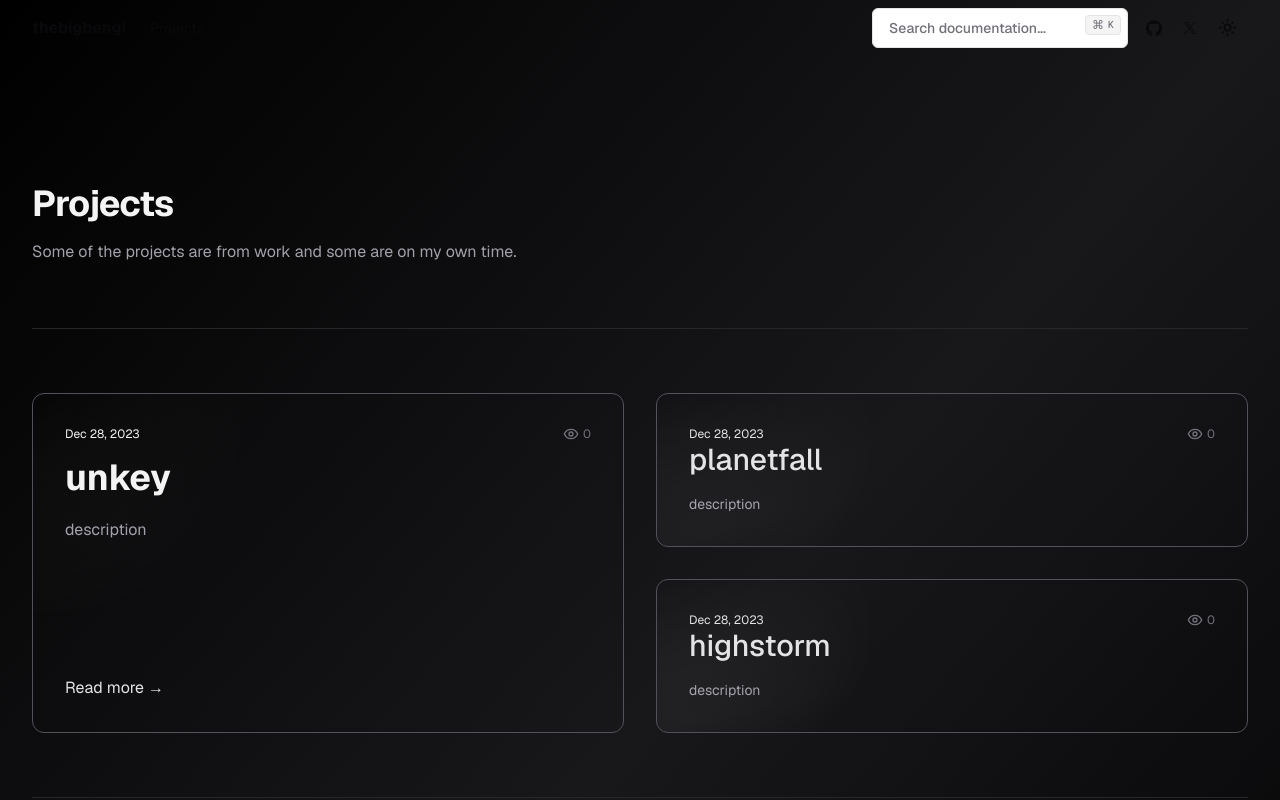
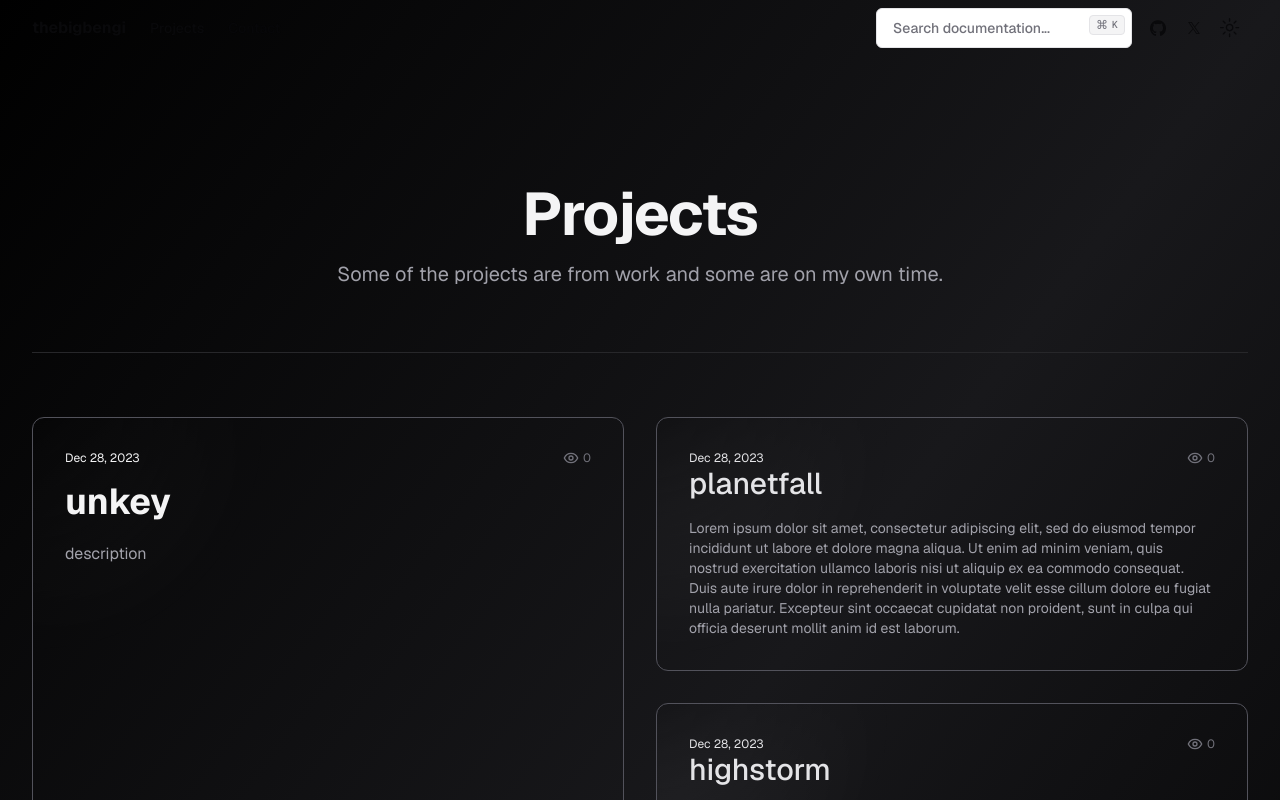
Before and after one commit to theBigBengi/thebigbengi.com, a Next.js app: page /projects in a window 1280 px wide. Shown: the top 800 px of the page. Built offline with nearby package versions, Linux system fonts and the light colour scheme; no server answers; the database is empty.

Commit message:
keep developing

```diff
--- a/app/(root)/layout.tsx
+++ b/app/(root)/layout.tsx
@@ -17,9 +17,9 @@
 
 export default function ExamplesLayout({ children }: ExamplesLayoutProps) {
   return (
-    <div className='bg-gradient-to-tl from-zinc-900/0 via-zinc-900 to-zinc-900/0'>
+    <div className='relative flex min-h-screen flex-col  bg-gradient-to-tl from-zinc-900/0 via-zinc-900 to-zinc-900/0'>
       <SiteHeader />
-      <section className='container'>{children}</section>
+      <main className='flex-1'>{children}</main>
       <SiteFooter />
     </div>
   );
--- a/app/(root)/projects/page.tsx
+++ b/app/(root)/projects/page.tsx
@@ -1,7 +1,7 @@
 import Link from "next/link";
 import React from "react";
 // import { allProjects } from "contentlayer/generated";
-
+import Balance from "react-wrap-balancer";
 import { Redis } from "@upstash/redis";
 import { Eye } from "lucide-react";
 import { Card } from "@/components/card";
@@ -9,7 +9,7 @@
 
 const redis = Redis.fromEnv();
 
-const allProjects = [
+export const allProjects = [
   {
     slug: "unkey",
     title: "unkey",
@@ -22,21 +22,24 @@
     title: "planetfall",
     published: true,
     date: new Date(),
-    description: "description",
+    description:
+      "Lorem ipsum dolor sit amet, consectetur adipiscing elit, sed do eiusmod tempor incididunt ut labore et dolore magna aliqua. Ut enim ad minim veniam, quis nostrud exercitation ullamco laboris nisi ut aliquip ex ea commodo consequat. Duis aute irure dolor in reprehenderit in voluptate velit esse cillum dolore eu fugiat nulla pariatur. Excepteur sint occaecat cupidatat non proident, sunt in culpa qui officia deserunt mollit anim id est laborum.",
   },
   {
     slug: "highstorm",
     title: "highstorm",
     published: true,
     date: new Date(),
-    description: "description",
+    description:
+      "diculus mus. Justo eget magna fermentum iaculis eu non diam phasellus vestibulum. Consectetur libero id faucibus nisl. Proin nibh nisl condimentum id venenatis a condimentum vitae sapien. Lorem ipsum dolor sit amet consectetur adipiscing elit pellentesque",
   },
   {
     slug: "unkey1",
     title: "unkey",
     published: true,
     date: new Date(),
-    description: "description",
+    description:
+      "c. Euismod lacinia at quis risus sed vulputate odio. Amet aliquam id diam maecenas ultricies mi eget. At risus viverra adipiscing at in tellus integer feugiat scelerisque. Magnis d",
   },
   {
     slug: "planetfall2",
@@ -50,7 +53,8 @@
     title: "highstorm",
     published: true,
     date: new Date(),
-    description: "description",
+    description:
+      "ue dignissim enim sit amet venenatis urna. Rutrum quisque non tellus orci ac. Egestas dui id ornare ar",
   },
   {
     slug: "unkey3",
@@ -125,16 +129,18 @@
     );
 
   return (
-    <>
+    <div className='container relative'>
       {/* <Navigation /> */}
       <div className='pt-20  space-y-8  md:space-y-16 md:pt-24 lg:pt-32'>
-        <div className='max-w-2xl mx-auto lg:mx-0'>
-          <h2 className='text-3xl font-bold tracking-tight text-zinc-100 sm:text-4xl'>
+        <div className='text-center mx-auto lg:mx-0'>
+          <h2 className='  md:text-6xl font-bold tracking-tight text-zinc-100 text-4xl'>
             Projects
           </h2>
-          <p className='mt-4 text-zinc-400'>
-            Some of the projects are from work and some are on my own time.
-          </p>
+          <Balance className='max-w-[750px] text-center text-lg text-muted-foreground sm:text-xl'>
+            <p className='mt-4 text-zinc-400'>
+              Some of the projects are from work and some are on my own time.
+            </p>
+          </Balance>
         </div>
         <div className='w-full h-px bg-zinc-800' />
 
@@ -220,6 +226,6 @@
           </div>
         </div>
       </div>
-    </>
+    </div>
   );
 }
--- a/app/layout.tsx
+++ b/app/layout.tsx
@@ -24,7 +24,7 @@
       <body
         className={cn(
           `${GeistSans.variable} ${GeistMono.variable}`,
-          "bg-black"
+          "min-h-screen font-sans antialiased bg-black"
         )}
       >
         <ThemeProvider
--- a/components/mobile-nav.tsx
+++ b/components/mobile-nav.tsx
@@ -10,6 +10,99 @@
 import { Icons } from "@/components/icons";
 import { Sheet, SheetTrigger, SheetContent } from "@/components/ui/sheet";
 import { Button } from "@/components/ui/button";
+import { linksConfig } from "@/config/links";
+import { ScrollArea } from "./ui/scroll-area";
+
+const allProjects = [
+  {
+    slug: "unkey",
+    title: "unkey",
+    published: true,
+    date: new Date(),
+    description: "description",
+  },
+  {
+    slug: "planetfall",
+    title: "planetfall",
+    published: true,
+    date: new Date(),
+    description:
+      "Lorem ipsum dolor sit amet, consectetur adipiscing elit, sed do eiusmod tempor incididunt ut labore et dolore magna aliqua. Ut enim ad minim veniam, quis nostrud exercitation ullamco laboris nisi ut aliquip ex ea commodo consequat. Duis aute irure dolor in reprehenderit in voluptate velit esse cillum dolore eu fugiat nulla pariatur. Excepteur sint occaecat cupidatat non proident, sunt in culpa qui officia deserunt mollit anim id est laborum.",
+  },
+  {
+    slug: "highstorm",
+    title: "highstorm",
+    published: true,
+    date: new Date(),
+    description:
+      "diculus mus. Justo eget magna fermentum iaculis eu non diam phasellus vestibulum. Consectetur libero id faucibus nisl. Proin nibh nisl condimentum id venenatis a condimentum vitae sapien. Lorem ipsum dolor sit amet consectetur adipiscing elit pellentesque",
+  },
+  {
+    slug: "unkey1",
+    title: "unkey",
+    published: true,
+    date: new Date(),
+    description:
+      "c. Euismod lacinia at quis risus sed vulputate odio. Amet aliquam id diam maecenas ultricies mi eget. At risus viverra adipiscing at in tellus integer feugiat scelerisque. Magnis d",
+  },
+  {
+    slug: "planetfall2",
+    title: "planetfall",
+    published: true,
+    date: new Date(),
+    description: "description",
+  },
+  {
+    slug: "highstorm3",
+    title: "highstorm",
+    published: true,
+    date: new Date(),
+    description:
+      "ue dignissim enim sit amet venenatis urna. Rutrum quisque non tellus orci ac. Egestas dui id ornare ar",
+  },
+  {
+    slug: "unkey3",
+    title: "unkey",
+    published: true,
+    date: new Date(),
+    description: "description",
+  },
+  {
+    slug: "planetfall3",
+    title: "planetfall",
+    published: true,
+    date: new Date(),
+    description: "description",
+  },
+  {
+    slug: "highstorme",
+    title: "highstorm",
+    published: true,
+    date: new Date(),
+    description: "description",
+  },
+  {
+    slug: "unkeye",
+    title: "unkey",
+    published: true,
+    date: new Date(),
+    description: "description",
+  },
+  {
+    slug: "planetfall3e",
+    title: "planetfalle",
+    published: true,
+    date: new Date(),
+    description: "description",
+  },
+  {
+    slug: "highstormee",
+    title: "highstorm",
+    published: true,
+    date: new Date(),
+    description: "description",
+  },
+];
 
 export function MobileNav() {
   const [open, setOpen] = React.useState(false);
@@ -21,7 +114,35 @@
           variant='ghost'
           className='mr-2 px-0 text-base hover:bg-transparent focus-visible:bg-transparent focus-visible:ring-0 focus-visible:ring-offset-0 md:hidden'
         >
-          <ViewVerticalIcon className='h-5 w-5' />
+          <svg
+            strokeWidth='1.5'
+            viewBox='0 0 24 24'
+            fill='none'
+            xmlns='http://www.w3.org/2000/svg'
+            className='h-5 w-5'
+          >
+            <path
+              d='M3 5H11'
+              stroke='currentColor'
+              strokeWidth='1.5'
+              strokeLinecap='round'
+              strokeLinejoin='round'
+            ></path>
+            <path
+              d='M3 12H16'
+              stroke='currentColor'
+              strokeWidth='1.5'
+              strokeLinecap='round'
+              strokeLinejoin='round'
+            ></path>
+            <path
+              d='M3 19H21'
+              stroke='currentColor'
+              strokeWidth='1.5'
+              strokeLinecap='round'
+              strokeLinejoin='round'
+            ></path>
+          </svg>
           <span className='sr-only'>Toggle Menu</span>
         </Button>
       </SheetTrigger>
@@ -31,9 +152,63 @@
           className='flex items-center'
           onOpenChange={setOpen}
         >
-          <Icons.logo className='mr-2 h-4 w-4' />
           <span className='font-bold'>{siteConfig.name}</span>
         </MobileLink>
+        <ScrollArea className='my-4 h-[calc(100vh-8rem)] pb-10 pl-6'>
+          <div className='flex flex-col space-y-3'>
+            {linksConfig.mainNav?.map(
+              (item) =>
+                item.href && (
+                  <MobileLink
+                    key={item.href}
+                    href={item.href}
+                    onOpenChange={setOpen}
+                  >
+                    {item.title}
+                  </MobileLink>
+                )
+            )}
+          </div>
+          <div className='flex flex-col space-y-2'>
+            {[
+              {
+                title: "Projects",
+                items: allProjects.map((p) => ({
+                  // label: p.title,
+                  title: p.title,
+                  href: `/projects/${p.slug}`,
+                  disabled: false,
+                })),
+              },
+            ].map((item, index) => (
+              <div key={index} className='flex flex-col space-y-3 pt-6'>
+                <h4 className='font-medium'>{item.title}</h4>
+                {item?.items?.length &&
+                  item.items.map((item) => (
+                    <React.Fragment key={item.href}>
+                      {!item.disabled &&
+                        (item.href ? (
+                          <MobileLink
+                            href={item.href}
+                            onOpenChange={setOpen}
+                            className='text-muted-foreground'
+                          >
+                            {item.title}
+                            {item.label && (
+                              <span className='ml-2 rounded-md bg-[#adfa1d] px-1.5 py-0.5 text-xs leading-none text-[#000000] no-underline group-hover:no-underline'>
+                                {item.label}
+                              </span>
+                            )}
+                          </MobileLink>
+                        ) : (
+                          item.title
+                        ))}
+                    </React.Fragment>
+                  ))}
+              </div>
+            ))}
+          </div>
+        </ScrollArea>
       </SheetContent>
     </Sheet>
   );
--- a/components/mode-toggle.tsx
+++ b/components/mode-toggle.tsx
@@ -1,7 +1,7 @@
 "use client";
 
 import * as React from "react";
-import { Moon, Sun } from "lucide-react";
+import { MoonIcon, SunIcon } from "@radix-ui/react-icons";
 import { useTheme } from "next-themes";
 
 import { Button } from "@/components/ui/button";
@@ -18,9 +18,9 @@
   return (
     <DropdownMenu>
       <DropdownMenuTrigger asChild>
-        <Button variant='ghost' size='icon'>
-          <Sun className='h-[1.2rem] w-[1.2rem] rotate-0 scale-100 transition-all dark:-rotate-90 dark:scale-0' />
-          <Moon className='absolute h-[1.2rem] w-[1.2rem] rotate-90 scale-0 transition-all dark:rotate-0 dark:scale-100' />
+        <Button variant='ghost' className='w-9 px-0'>
+          <SunIcon className='h-[1.2rem] w-[1.2rem] rotate-0 scale-100 transition-all dark:-rotate-90 dark:scale-0' />
+          <MoonIcon className='absolute h-[1.2rem] w-[1.2rem] rotate-90 scale-0 transition-all dark:rotate-0 dark:scale-100' />
           <span className='sr-only'>Toggle theme</span>
         </Button>
       </DropdownMenuTrigger>
--- a/components/site-header.tsx
+++ b/components/site-header.tsx
@@ -25,7 +25,7 @@
           : "border-b bg-background/95 backdrop-blur supports-[backdrop-filter]:bg-background/60"
       )}
     >
-      <div className='container flex h-14 items-center'>
+      <div className='container flex h-14 max-w-screen-2xl  items-center'>
         <MainNav />
         <MobileNav />
         <div className='flex flex-1 items-center justify-between space-x-2 md:justify-end'>
--- a/styles/globals.css
+++ b/styles/globals.css
@@ -72,5 +72,26 @@
   }
   body {
     @apply bg-background text-foreground;
+    /* font-feature-settings: "rlig" 1, "calt" 1; */
+    font-synthesis-weight: none;
+    text-rendering: optimizeLegibility;
   }
 }
+
+@layer utilities {
+  .step {
+    counter-increment: step;
+  }
+
+  .step:before {
+    @apply absolute w-9 h-9 bg-muted rounded-full font-mono font-medium text-center text-base inline-flex items-center justify-center -indent-px border-4 border-background;
+    @apply ml-[-50px] mt-[-4px];
+    content: counter(step);
+  }
+}
+
+@media (max-width: 640px) {
+  .container {
+    @apply px-4;
+  }
+}
```
